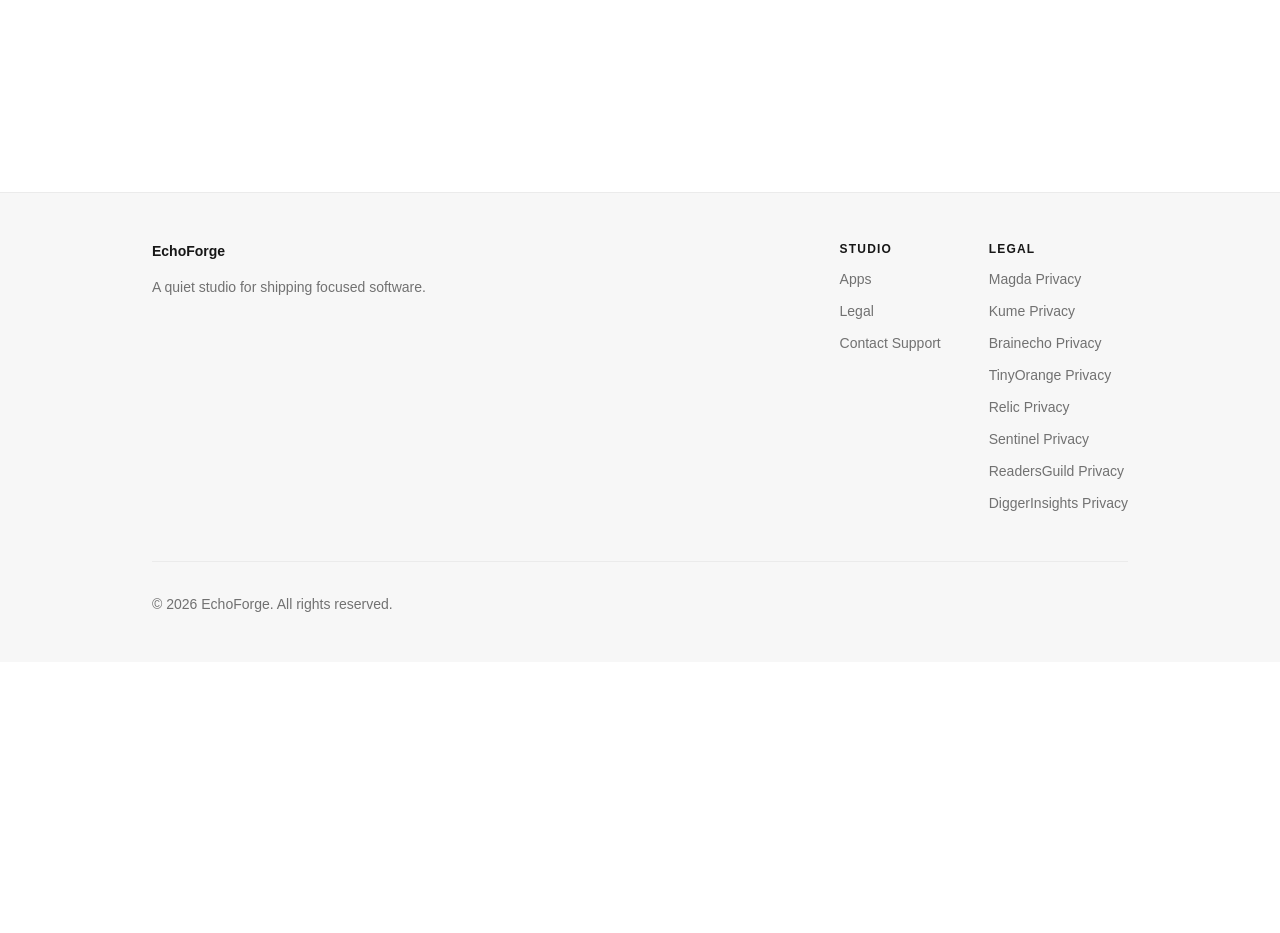
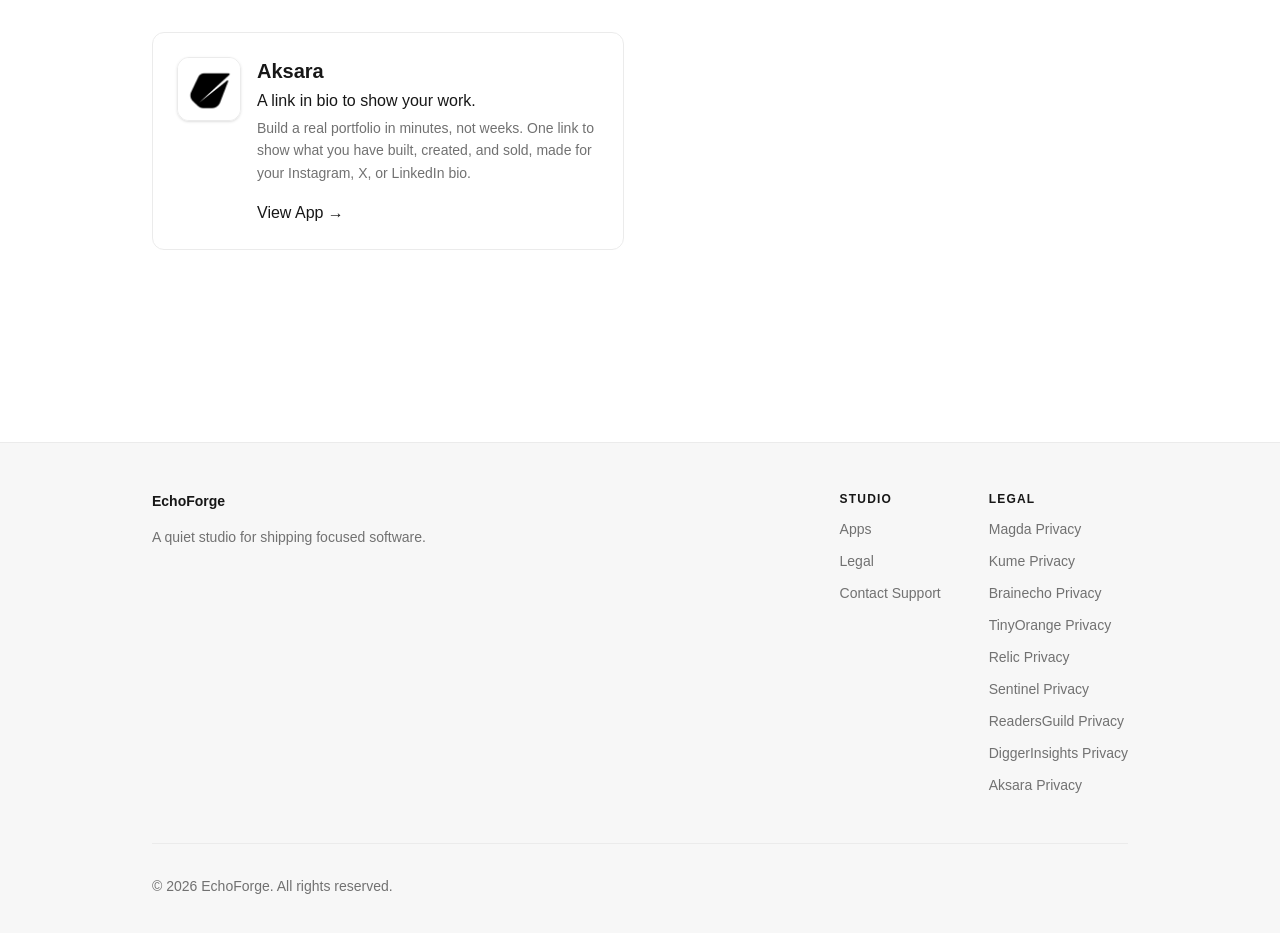
Before and after one commit to fabiojonathanarifin/echoforge-web, a Next.js app: page /apps in a window 1280 px wide. Shown: the part 1443-2376 px from the top of the page. Before the commit the page ends 2105 px from the top, so only its background shows below. Built offline with nearby package versions, Linux system fonts and the light colour scheme.

Commit message:
added aksara

```diff
--- a/app/(studio)/apps/page.jsx
+++ b/app/(studio)/apps/page.jsx
@@ -87,6 +87,13 @@ export default function AppsPage() {
           href="https://diggerinsights.beehiiv.com"
           icon="/asset/diggerinsights/icon.png"
         />
+        <AppCard
+          name="Aksara"
+          tagline="A link in bio to show your work."
+          description="Build a real portfolio in minutes, not weeks. One link to show what you have built, created, and sold, made for your Instagram, X, or LinkedIn bio."
+          href="https://aksara.so"
+          icon="/asset/aksara/icon.png"
+        />
       </div>
     </section>
   );
--- a/app/(studio)/layout.js
+++ b/app/(studio)/layout.js
@@ -163,6 +163,14 @@ export default function StudioLayout({ children }) {
                 >
                   DiggerInsights Privacy
                 </Link>
+                <a
+                  href="https://aksara.so/privacy"
+                  className="hover:text-foreground"
+                  target="_blank"
+                  rel="noopener noreferrer"
+                >
+                  Aksara Privacy
+                </a>
               </div>
             </div>
           </div>
--- a/app/(studio)/legal/page.js
+++ b/app/(studio)/legal/page.js
@@ -21,7 +21,9 @@ export default function LegalPage() {
             { name: "ReadersGuild - Privacy Policy", href: "https://readers-guild.com/privacy" },
             { name: "ReadersGuild - Terms of Service", href: "https://readers-guild.com/terms" },
             { name: "DiggerInsights - Privacy Policy", href: "/legal/diggerinsights/privacy" },
-            { name: "DiggerInsights - Terms of Service", href: "/legal/diggerinsights/terms" }
+            { name: "DiggerInsights - Terms of Service", href: "/legal/diggerinsights/terms" },
+            { name: "Aksara - Privacy Policy", href: "https://aksara.so/privacy" },
+            { name: "Aksara - Terms of Service", href: "https://aksara.so/terms" }
           ].map((link, i) => (
             <li key={i} className="flex items-center gap-4">
               <span className="w-2 h-2 rounded-full bg-accent" />
--- a/app/(studio)/page.js
+++ b/app/(studio)/page.js
@@ -96,6 +96,12 @@ export default function Home() {
               href="/vial"
               icon="/asset/vial/icon.png"
             />
+            <AppCard
+              name="Aksara"
+              description="A link in bio to show your work. Build a real portfolio in minutes, not weeks, made for your Instagram, X, or LinkedIn bio."
+              href="https://aksara.so"
+              icon="/asset/aksara/icon.png"
+            />
           </div>
 
           <div className="pt-8">
```
Also changed, not shown: public/asset/aksara/icon.png (added).
